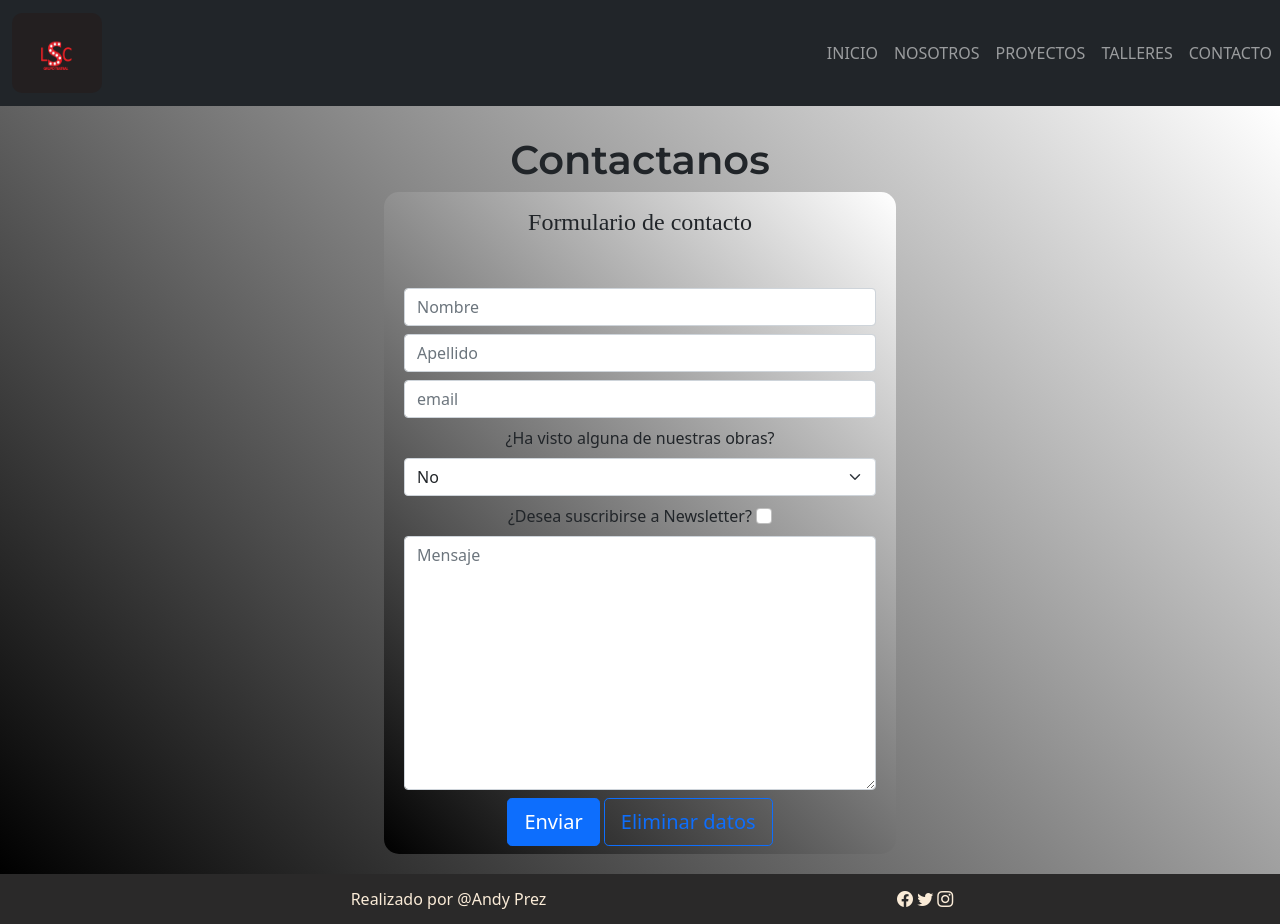
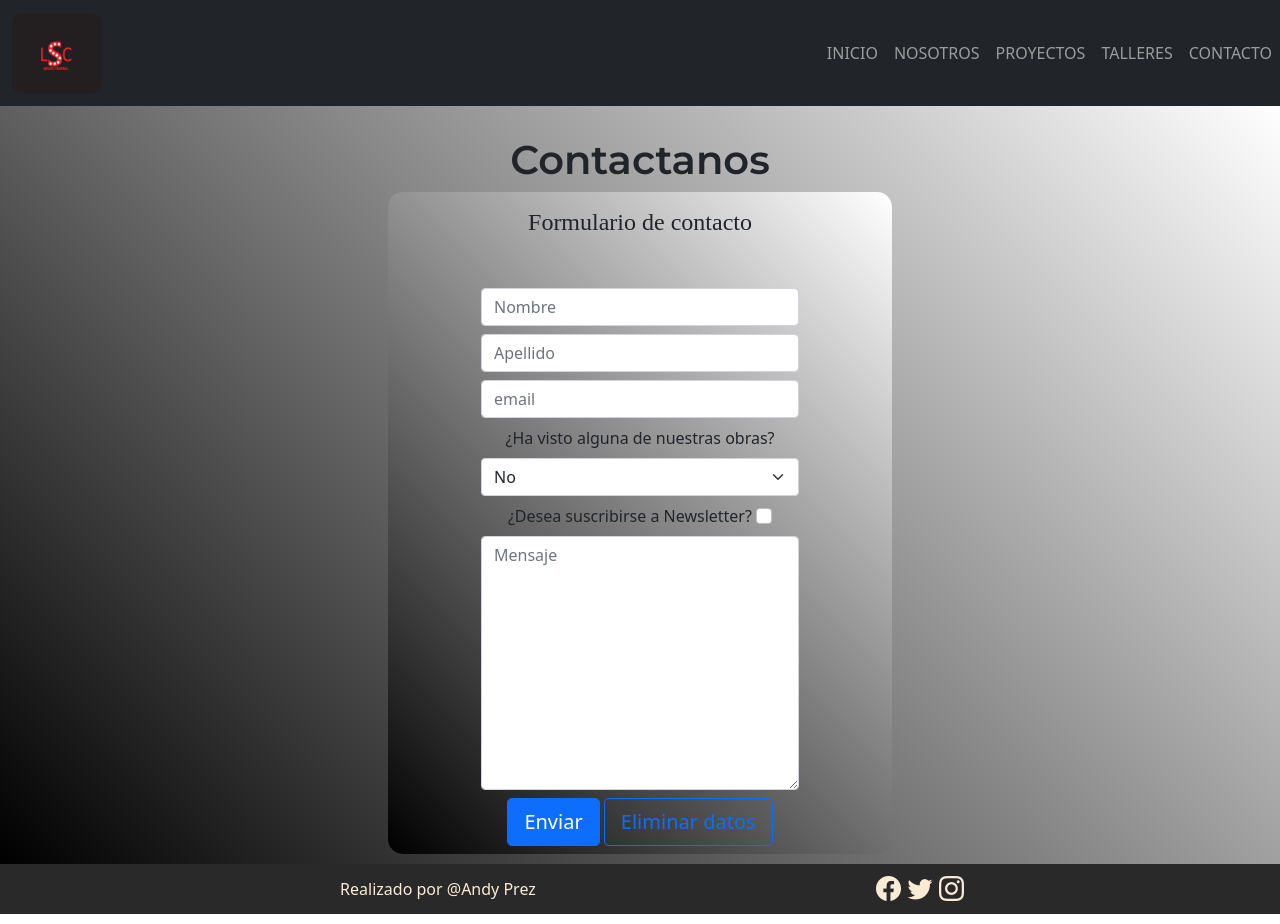
Before and after one commit to AndyPrezOk/FirstOne, a website: page pages/contacto.html in a window 1280 px wide. Drawn offline with nearby package versions, Linux system fonts and the light colour scheme.

Commit message:
modificaciones

```diff
--- a/pages/contacto.html
+++ b/pages/contacto.html
@@ -96,7 +96,7 @@
     <footer class="footer">
 
         <p>Realizado por @Andy Prez</p>
-        <div>
+        <div class="iconos">
             <i class="bi bi-facebook"></i>
             <i class="bi bi-twitter"></i>
             <i class="bi bi-instagram"></i>
--- a/scss/styles.scss
+++ b/scss/styles.scss
@@ -176,7 +176,8 @@ body {
     box-shadow: cadetblue;
 
 }
-.mapa{
+
+.mapa {
     margin-bottom: 2em;
 }
 
@@ -212,9 +213,10 @@ body {
 .form-fondo {
     background: $gradientBW;
     border-radius: 15px;
-    margin-bottom: 10px;
-    width:40vw;
-    display: inline-block;
+    margin:0, auto;
+    width: 100%;
+    /* display: inline-block; */
+    justify-items: center;
 
 }
 
@@ -258,16 +260,16 @@ p label {
     text-align: center;
 }
 
-.redes {
+/* .redes {
     display: flex;
 
     img {
         width: 30px;
         text-align: center;
     }
-}
+} */
 
-/*media query*/
+/***********************media query**********************************/
 
 @media screen and (min-width:568px) {
     body {
@@ -297,27 +299,22 @@ p label {
     }
 
     .main {
-        /* margin-top: 1rem;
-        margin-bottom: 4rem; */
         padding-top: 2rem;
         width: 100%;
         height: 100vh;
         align-items: center;
         justify-content: center;
-        /*  overflow: auto; */
     }
 
-    .form__btn {
+       /*  .form__btn {
             display: flex;
             justify-content: center;
+        } */
+        .form-fondo{
+             display: inline-block;
+             width: 40%;
         }
 
-    /* body {
-        p {
-            margin: 2em;
-        }
-    }
- */
         .footer {
             display: flex;
             height: 50px;
@@ -326,10 +323,21 @@ p label {
             align-items: center;
             background-color: rgb(42, 41, 41);
             text-align: center;
+
+            .iconos {
+                font-size: 25px;
+                padding: 0, 10px;
+
+                i:hover {
+                    color: lightgray;
+                    animation: infinite;
+                }
             }
 
-
-
+        }
+        .animacion{
+            animation: trans;
+        }
 
         .grilla {
             grid-template-columns: (1fr 1fr);
```
Also changed, not shown: index.html (+2 -2 lines), pages/nosotros.html (+1 -1 lines), pages/proyectos.html (+1 -1 lines), pages/talleres.html (+1 -1 lines), css/styles.css. Lines whose indentation alone changed are shown as unchanged.
